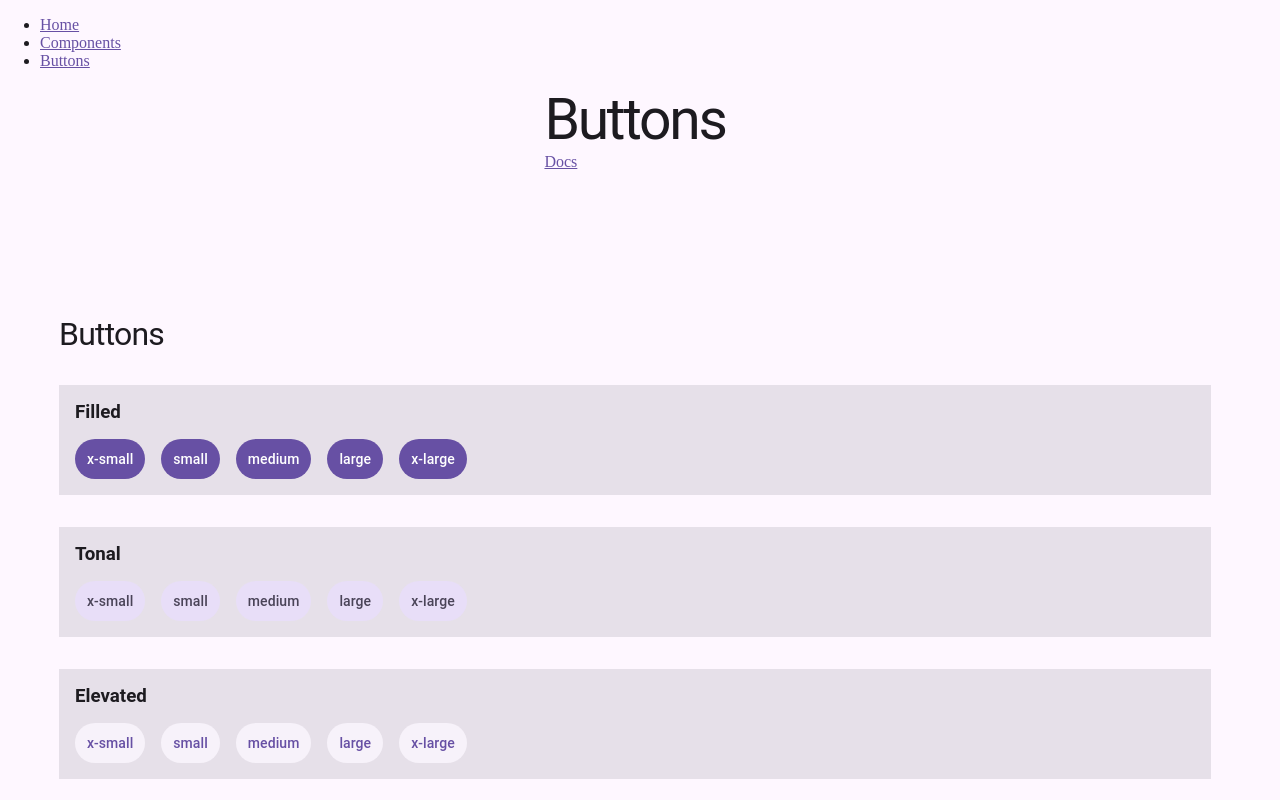
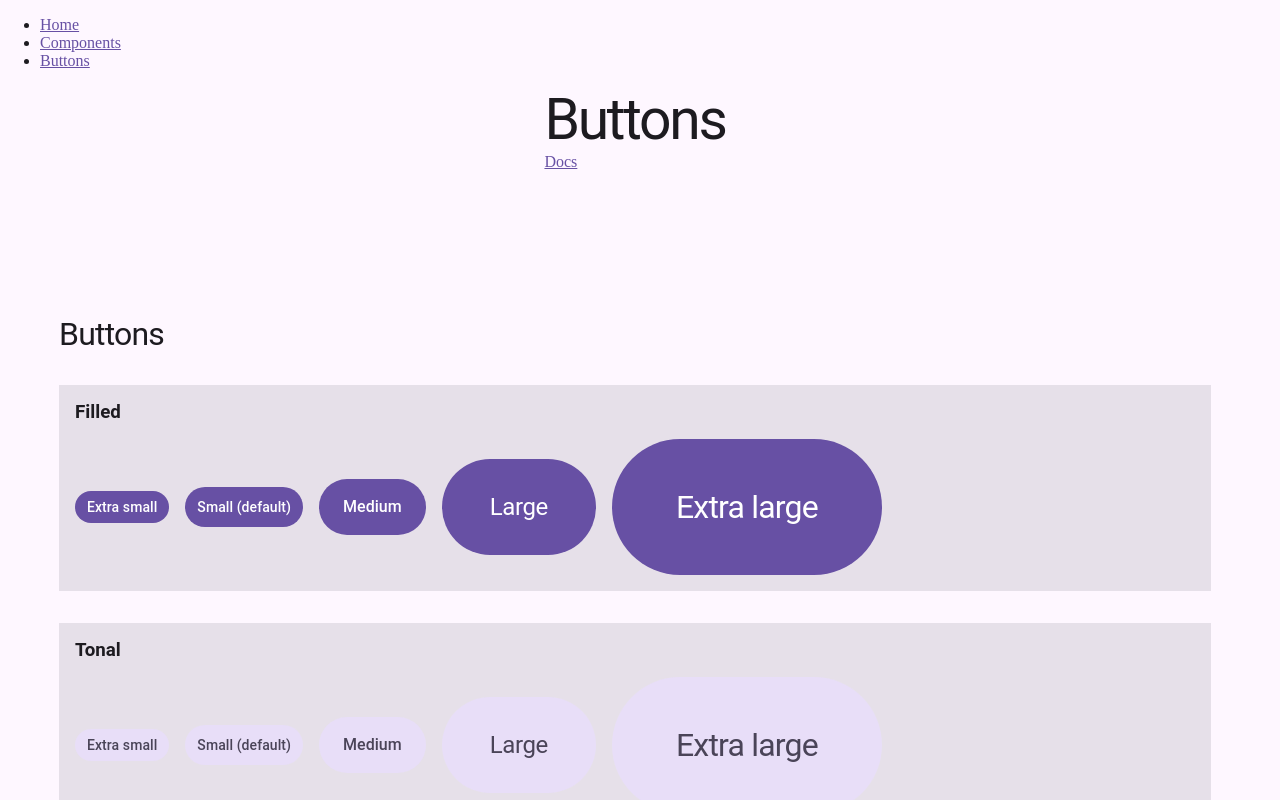
Before and after one commit to insideoutlizard/lz-ui, a SvelteKit app: page /components/buttons in a window 1280 px wide. Shown: the top 800 px of the page. Built offline with nearby package versions, Linux system fonts and the light colour scheme.

Commit message:
Button tests

```diff
--- a/src/routes/components/buttons/+page.svelte
+++ b/src/routes/components/buttons/+page.svelte
@@ -20,11 +20,11 @@
             <h3>{color.charAt(0).toUpperCase() + color.slice(1)}</h3>
         </hgroup>
         <div class="container-inner">
-            <LzButton label="x-small" {color} />
-            <LzButton label="small" {color} />
-            <LzButton label="medium" {color} />
-            <LzButton label="large" {color} />
-            <LzButton label="x-large" {color} />
+            <LzButton size="x-small" {color}>Extra small</LzButton>
+            <LzButton size="small" {color}>Small (default)</LzButton>
+            <LzButton size="medium" {color}>Medium</LzButton>
+            <LzButton size="large" {color}>Large</LzButton>
+            <LzButton size="x-large" {color}>Extra large</LzButton>
         </div>
     </div>
 {/snippet}
```
